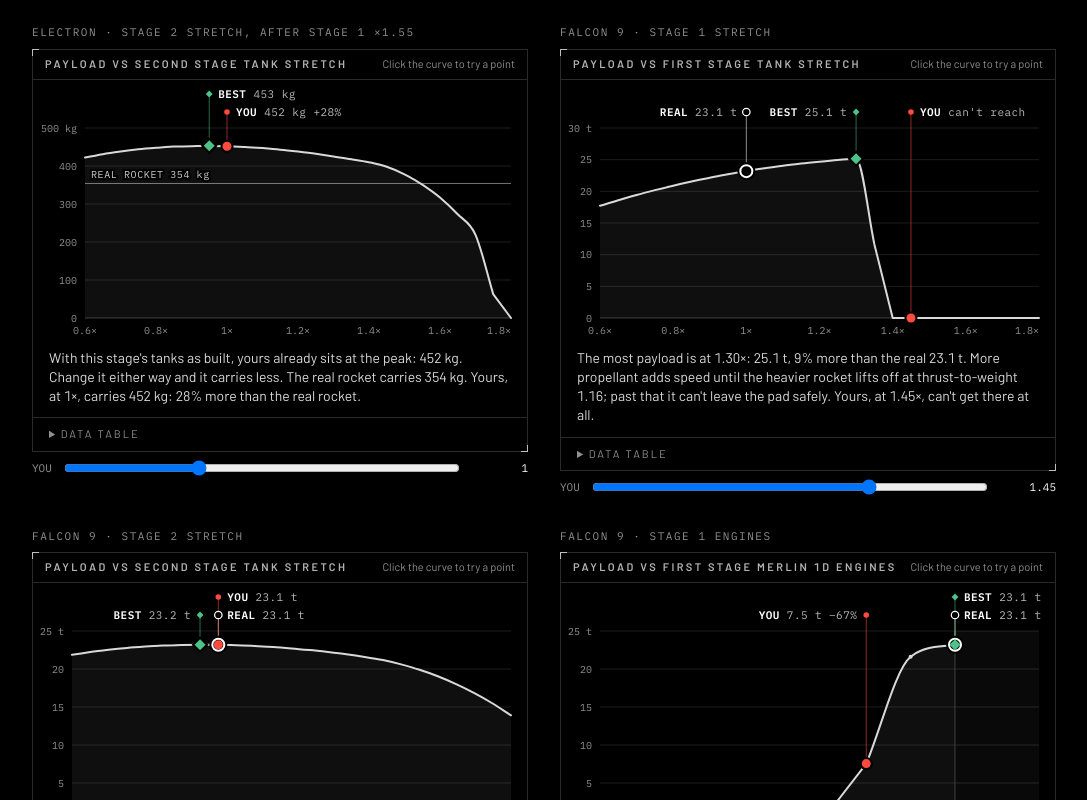
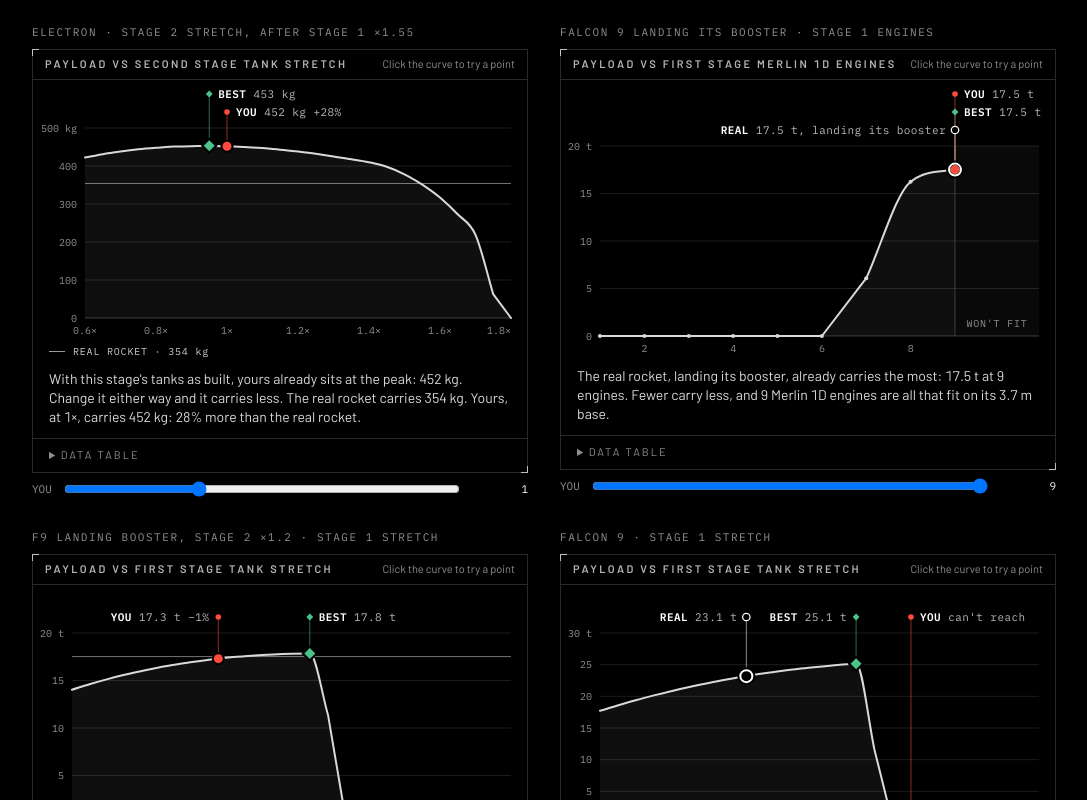
Before and after one commit to Allghelierce/Penumbra, a Next.js app: page /dev/trade in a window 1280 px wide. Shown: the top 800 px of the page, without its empty margins (96-1183 px from the left). Built offline with nearby package versions, Linux system fonts and the light colour scheme.

Commit message:
Say how the real rocket flies when it lands stages, and key the real-rocket line under the axis

```diff
--- a/app/dev/trade/page.tsx
+++ b/app/dev/trade/page.tsx
@@ -3,6 +3,7 @@
 import { useState } from "react";
 import TradeChart from "@/components/TradeChart";
 import type { DestinationId, TradeCurve } from "@/lib/design";
+import { applyAction } from "@/lib/actions";
 import { TEMPLATES } from "@/lib/templates";
 import { stretchFromReal, tradeCurve, type TradeSweep } from "@/lib/trade";
 
@@ -32,6 +33,16 @@ function modifiedCurve(): TradeCurve {
   return tradeCurve(yours, { kind: "tank-stretch", stageIndex: 1 }, { real: t.design });
 }
 
+// Falcon 9 landing its booster: the real reference flies that way too, so it carries 17.5 t, not 23.1 t.
+function recoveredCurves(): TradeCurve[] {
+  const t = TEMPLATES.find((x) => x.id === "falcon9")!;
+  const landed = applyAction(t.design, { type: "set-recover", stageIndex: 0, recover: true });
+  return [
+    tradeCurve(landed, { kind: "engine-count", stageIndex: 0 }, { real: t.design }),
+    tradeCurve(stretchFromReal(landed, t.design, 1, 1.2), { kind: "tank-stretch", stageIndex: 0 }, { real: t.design }),
+  ];
+}
+
 function Demo({ title, curve, start, compact }: { title: string; curve: TradeCurve; start?: number; compact?: boolean }) {
   const [x, setX] = useState(start ?? curve.realX);
   const xs = curve.points.map((p) => p.x);
@@ -54,10 +65,14 @@ export default function TradeDevPage() {
     <main className="min-h-screen bg-black p-6 text-white">
       <div className="mx-auto grid max-w-5xl gap-8 lg:grid-cols-2">
         <Demo title="Electron · stage 2 stretch, after stage 1 ×1.55" curve={modifiedCurve()} start={1} />
+        <Demo title="Falcon 9 landing its booster · stage 1 engines" curve={recoveredCurves()[0]} start={9} />
+        <Demo title="F9 landing booster, stage 2 ×1.2 · stage 1 stretch" curve={recoveredCurves()[1]} start={1} />
         {curves.map((c) => (
           <Demo key={c.title} title={c.title} curve={c.curve} start={c.start} />
         ))}
         <div className="w-[428px] space-y-6">
+          <Demo title="Compact · F9 landing booster, stage 1 engines" curve={recoveredCurves()[0]} start={9} compact />
+          <Demo title="Compact · F9 landing booster, stage 2 ×1.2" curve={recoveredCurves()[1]} start={1} compact />
           <Demo title="Compact · Falcon 9 stage 1" curve={curves[0].curve} start={1.45} compact />
           <Demo title="Compact · Electron engines" curve={curves[7].curve} start={7} compact />
         </div>
--- a/components/TradeChart.tsx
+++ b/components/TradeChart.tsx
@@ -250,6 +250,8 @@ export default function TradeChart({ curve, currentX, onPick, caption, context,
         const x = key === "real" ? curve.realX : key === "best" ? curve.bestX : currentX;
         const kg = at(x);
         let value = allZero ? "" : kg > 0 ? capacityText(kg) : "can't reach";
+        // The real rocket flown your way (say, landing its booster) carries less than its rating: say which.
+        if (key === "real" && curve.realFlownAs) value += `, ${curve.realFlownAs}`;
         if (key === "you" && kg > 0 && realKg > 0 && (!realOn || Math.abs(currentX - curve.realX) > 1e-6)) {
           const p = pct(kg, realKg);
           if (p !== 0) value += ` ${signedPct(p)}`;
@@ -378,24 +380,8 @@ export default function TradeChart({ curve, currentX, onPick, caption, context,
               </g>
             )}
             {g.area && !g.allZero && <path d={g.area} fill="#fff" fillOpacity={0.06} />}
-          {/* The real rocket isn't on this sweep of yours: its capacity is a level to beat, not a point. */}
-          {g.refY != null && g.refKg != null && (
-            <g>
-              <line x1={g.padL} x2={g.padL + g.plotW} y1={g.refY} y2={g.refY} stroke="#fff" strokeOpacity={0.45} />
-              <text
-                x={g.padL + 6}
-                y={g.refY - 14 < g.top ? g.refY + 13 : g.refY - 5}
-                fontSize={10}
-                letterSpacing="0.06em"
-                fill="rgba(255,255,255,0.8)"
-                stroke="#000"
-                strokeWidth={4}
-                paintOrder="stroke"
-              >
-                REAL ROCKET {capacityText(g.refKg)}
-              </text>
-            </g>
-          )}
+          {/* The real rocket isn't on this sweep of yours: its capacity is a level to beat, not a point. Its key is under the axis. */}
+          {g.refY != null && <line x1={g.padL} x2={g.padL + g.plotW} y1={g.refY} y2={g.refY} stroke="#fff" strokeOpacity={0.45} />}
             <path d={g.line} fill="none" stroke={g.allZero ? "#555" : "#d9d9d9"} strokeWidth={2} strokeLinejoin="round" strokeLinecap="round" />
             {/* Engine counts are whole numbers: a dot on each one says the line only joins them up. */}
             {curve.unit !== "×" &&
@@ -487,6 +473,14 @@ export default function TradeChart({ curve, currentX, onPick, caption, context,
         </p>
       </div>
 
+      {g.refKg != null && (
+        <p className="flex items-center gap-2 px-4 pb-1.5 font-mono text-[10px] uppercase tracking-[0.08em] text-white/80">
+          <span aria-hidden className="h-px w-4 shrink-0 bg-white/60" />
+          <span>
+            Real rocket{curve.realFlownAs ? `, ${curve.realFlownAs}` : ""} · <span className="normal-case">{capacityText(g.refKg)}</span>
+          </span>
+        </p>
+      )}
       {text && <p className="px-4 pt-1 pb-3 text-[14px] leading-snug text-white/85">{text}</p>}
 
       {n > 0 && (
```
